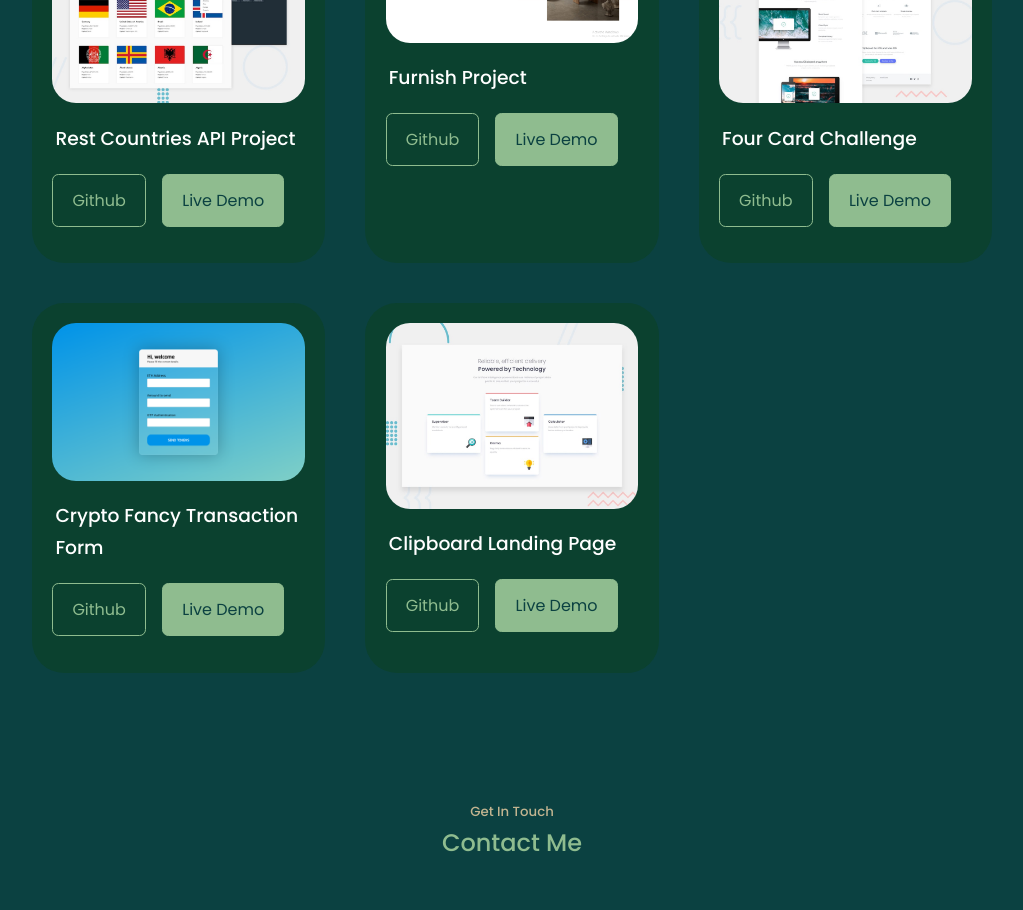
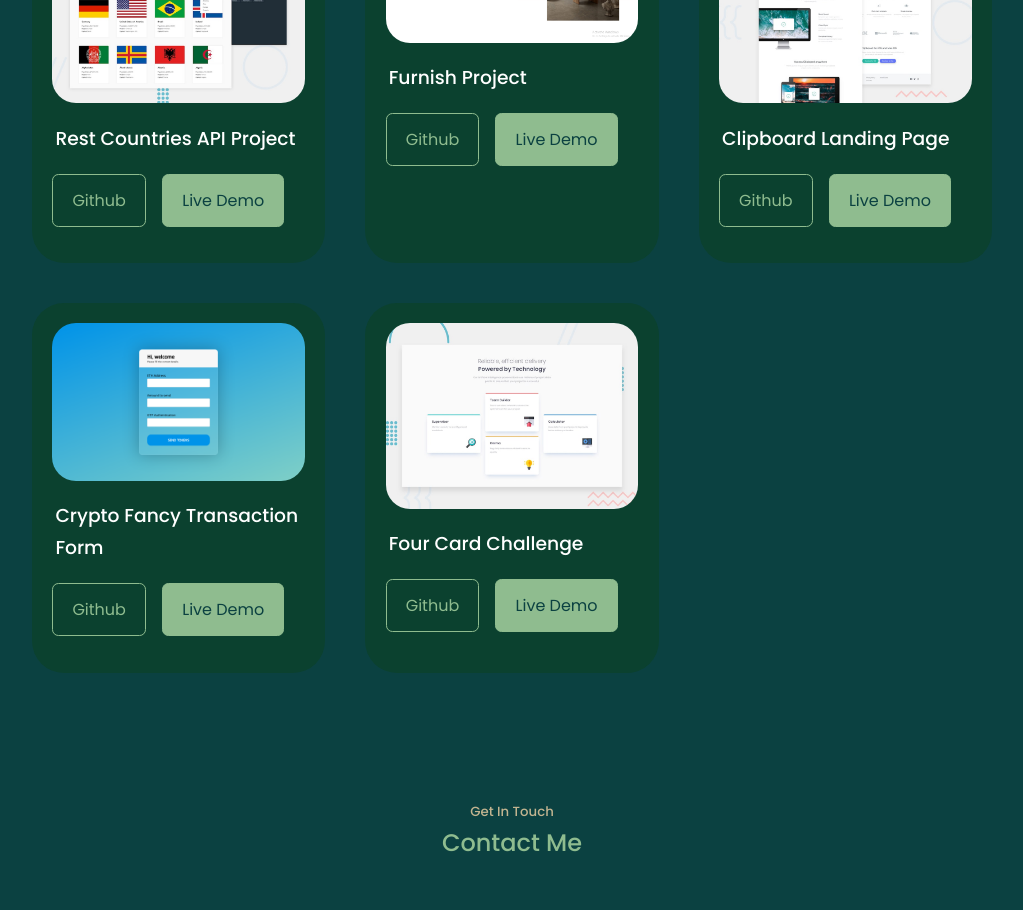
Before and after one commit to Dipocbd/Portfolio-Website, a React (Create React App) app: page / in a window 1280 px wide. Shown: the part 2260-3170 px from the top of the page, without its empty margins (128-1151 px from the left). Built offline with nearby package versions, Linux system fonts and the light colour scheme.

Commit message:
Corrected some errors

```diff
--- a/src/components/portfolio/Portfolio.js
+++ b/src/components/portfolio/Portfolio.js
@@ -25,23 +25,23 @@ const data  =[
   {
     id:1,
     image:IMG3,
-    title: 'Four Card Challenge',
-    github:'https://github.com/Dipocbd/Four-Card-Frontend-Mentor-Challenge',
-    demo:'https://fourcard-dipo.netlify.app/'
+    title: 'Clipboard Landing Page',
+    github:'https://github.com/Dipocbd/clipboard-Landing-Page',
+    demo:'https://clipboard-dipocbd.netlify.app/'
   },
   {
     id:1,
     image:IMG4,
     title: 'Crypto Fancy Transaction Form',
     github:'https://github.com/Dipocbd/Crypto-Transaction-Form',
-    demo:'https://crypto-transaction-form.vercel.app/',
+    demo:'https://crypto-transaction-form.vercel.app/'
   },
   {
     id:1,
     image:IMG5,
-    title: 'Clipboard Landing Page',
-    github:'https://github.com/Dipocbd/clipboard-Landing-Page',
-    demo:'https://clipboard-dipocbd.netlify.app/'
+    title: 'Four Card Challenge',
+    github:'https://github.com/Dipocbd/Four-Card-Frontend-Mentor-Challenge',
+    demo:'https://fourcard-dipo.netlify.app/'
   },
 ]
 
```
